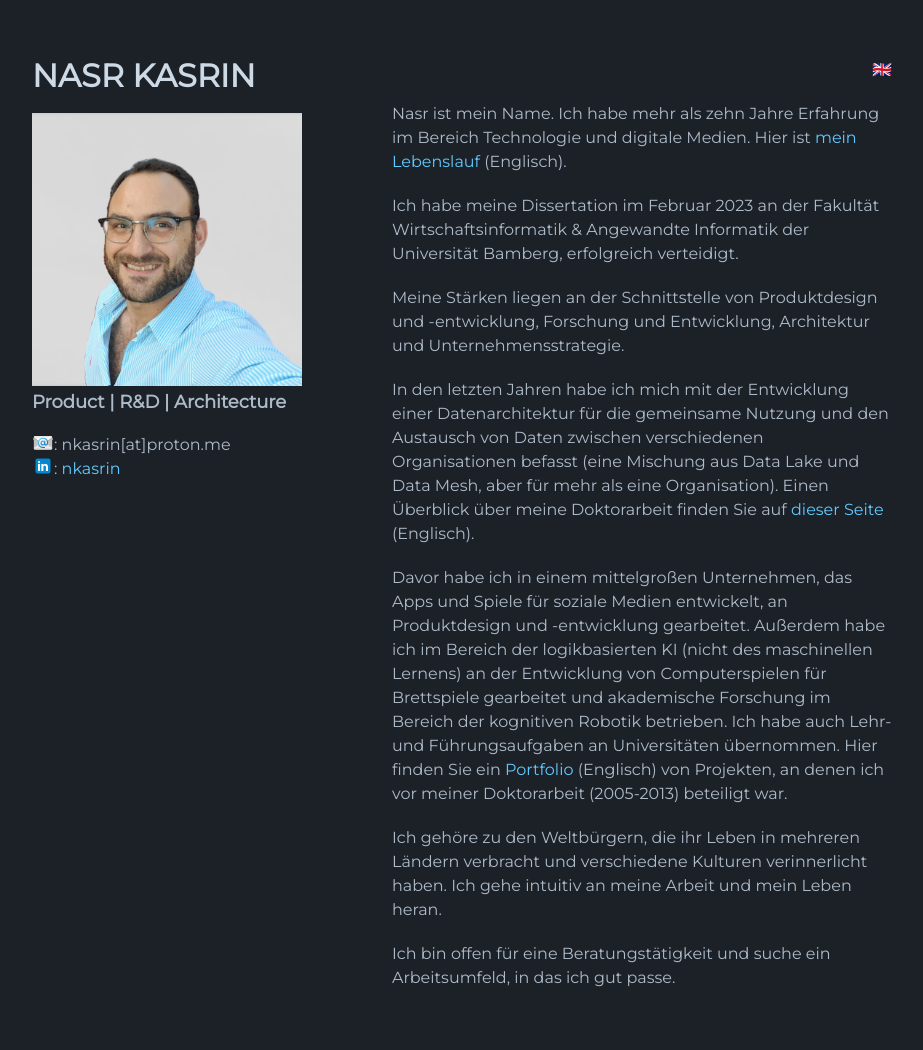
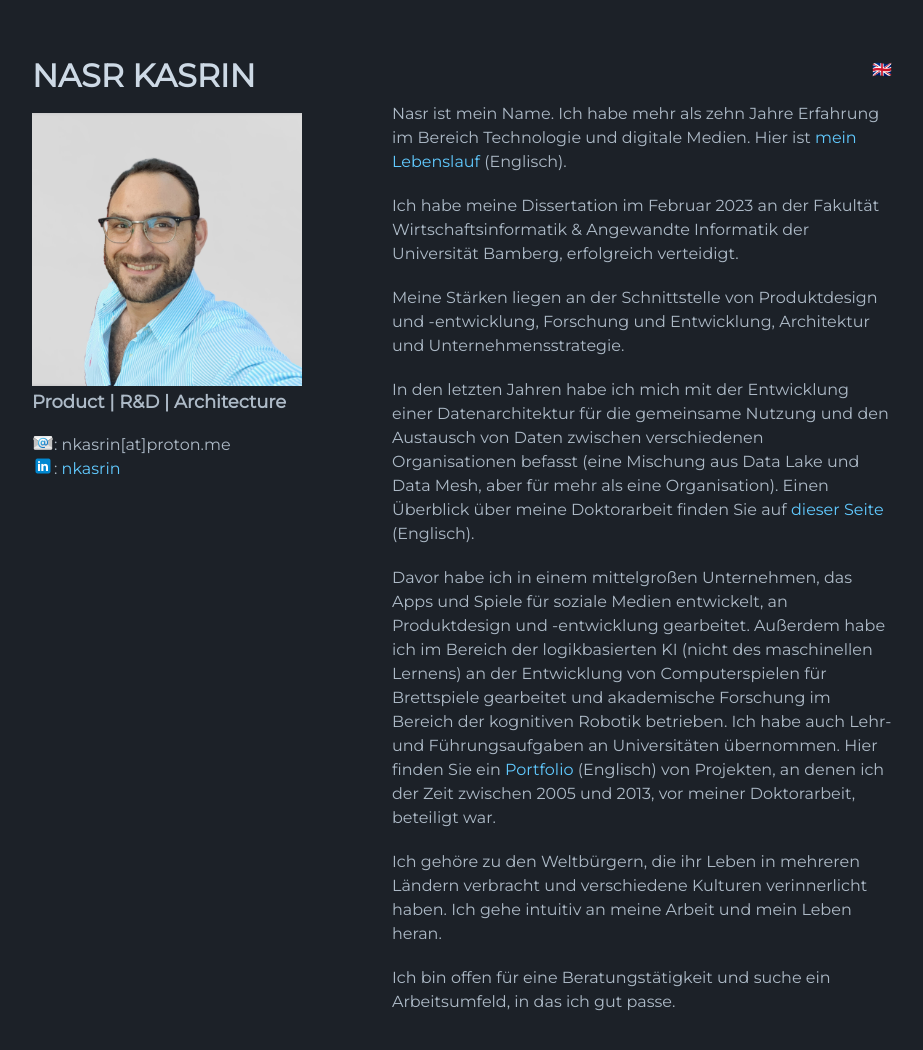
Before and after one commit to n42r/n42r.github.io, a Jekyll site: the page built from index_de.md, in a window 1280 px wide and 1084 px high. Shown: the top 1050 px of the window, without its empty margins (178-1101 px from the left). Built offline with Jekyll 4.4.1, drawn with Linux system fonts in a browser that asks for light colours; the repository's description, which GitHub fills in, is left out.

Commit message:
Isi fixes 2

```diff
--- a/index_de.md
+++ b/index_de.md
@@ -16,7 +16,7 @@ Meine Stärken liegen an der Schnittstelle von Produktdesign und -entwicklung, F
 In den letzten Jahren habe ich mich mit der Entwicklung einer Datenarchitektur für die gemeinsame Nutzung und den Austausch von Daten zwischen verschiedenen Organisationen befasst (eine Mischung aus Data Lake und Data Mesh, aber für mehr als eine Organisation). Einen Überblick über meine Doktorarbeit finden Sie auf [dieser Seite](phd) (Englisch).
 
 
-Davor habe ich in einem mittelgroßen Unternehmen, das Apps und Spiele für soziale Medien entwickelt, an Produktdesign und -entwicklung gearbeitet. Außerdem habe ich im Bereich der logikbasierten KI (nicht des maschinellen Lernens) an der Entwicklung von Computerspielen für Brettspiele gearbeitet und akademische Forschung im Bereich der kognitiven Robotik betrieben. Ich habe auch Lehr- und Führungsaufgaben an Universitäten übernommen. Hier finden Sie ein [Portfolio](assets/pdf/kasrin_protfolio_upgraded_23.pdf) (Englisch) von Projekten, an denen ich vor meiner Doktorarbeit (2005-2013) beteiligt war.
+Davor habe ich in einem mittelgroßen Unternehmen, das Apps und Spiele für soziale Medien entwickelt, an Produktdesign und -entwicklung gearbeitet. Außerdem habe ich im Bereich der logikbasierten KI (nicht des maschinellen Lernens) an der Entwicklung von Computerspielen für Brettspiele gearbeitet und akademische Forschung im Bereich der kognitiven Robotik betrieben. Ich habe auch Lehr- und Führungsaufgaben an Universitäten übernommen. Hier finden Sie ein [Portfolio](assets/pdf/kasrin_protfolio_upgraded_23.pdf) (Englisch) von Projekten, an denen ich der Zeit zwischen 2005 und 2013, vor meiner Doktorarbeit, beteiligt war.
 
 
 Ich gehöre zu den Weltbürgern, die ihr Leben in mehreren Ländern verbracht und verschiedene Kulturen verinnerlicht haben. Ich gehe intuitiv an meine Arbeit und mein Leben heran.
```
